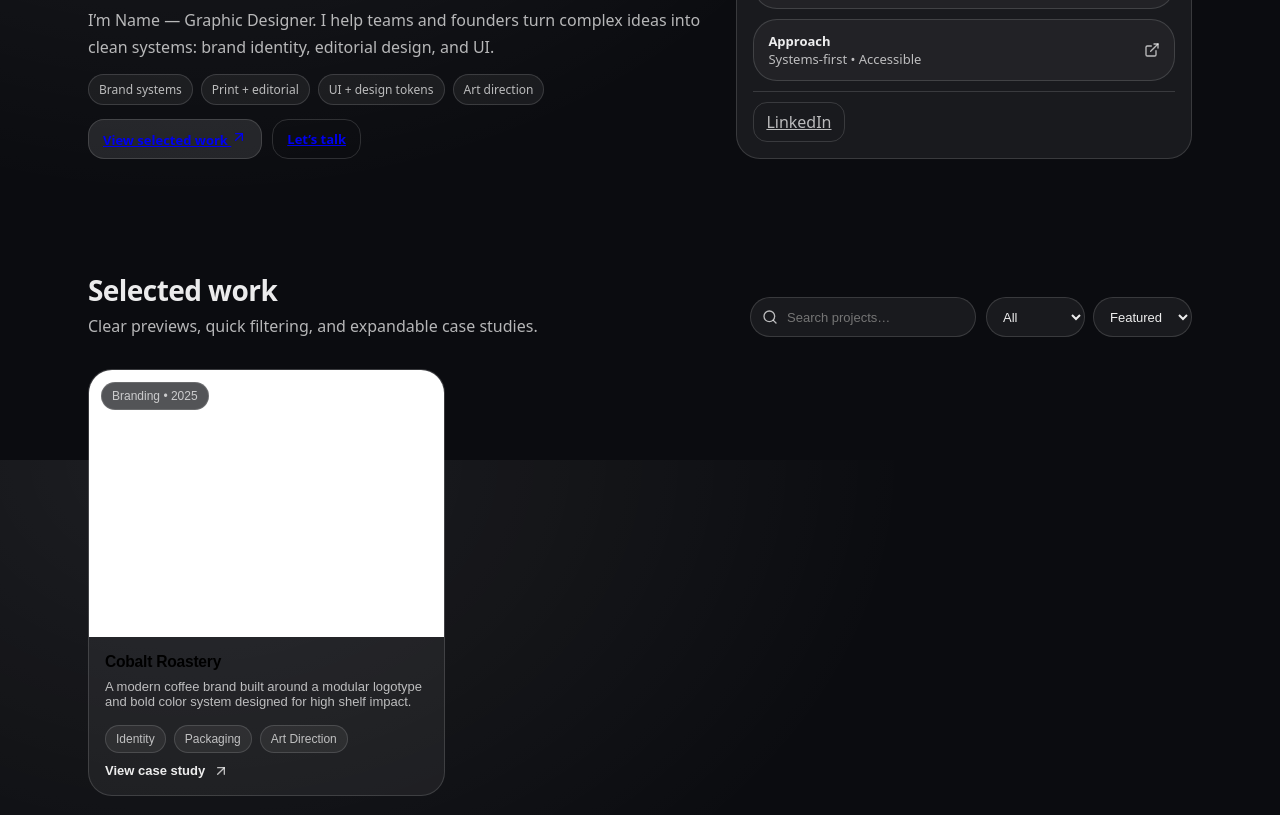
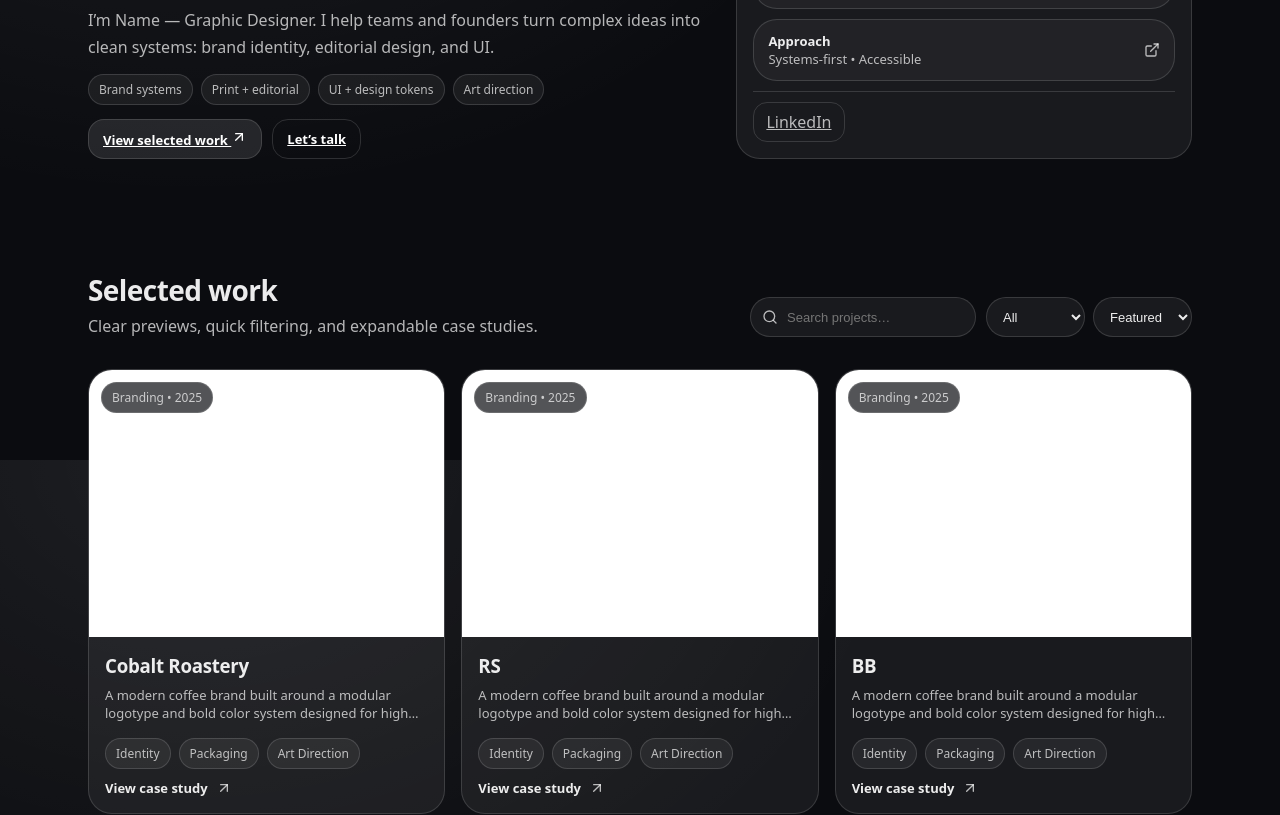
Before and after one commit to rhainem/portfolio-site, a React (Vite) app: page / in a window 1280 px wide. Shown: the part 340-1155 px from the top of the page. Built offline with nearby package versions, Linux system fonts and the light colour scheme.

Commit message:
Fix project card title colour and button text inheritance

```diff
--- a/src/Portfolio.module.css
+++ b/src/Portfolio.module.css
@@ -33,6 +33,7 @@ body {
 
 .page {
   min-height: 100vh;
+  color: var(--text);
 }
 
 .container {
@@ -385,6 +386,8 @@ body {
   background: transparent;
   text-align: left;
   cursor: pointer;
+  color: var(--text);
+  font: inherit;
 }
 .projectButton:focus {
   outline: none;
@@ -479,3 +482,15 @@ body {
   justify-content: flex-end;
   padding-top: 8px;
 }
+
+a {
+  color: white;
+}
+.page h1,
+.page h2,
+.page h3,
+.page h4,
+.page h5,
+.page h6 {
+  color: inherit;
+}
--- a/src/Portfolio.tsx
+++ b/src/Portfolio.tsx
@@ -60,6 +60,104 @@ const PROJECTS: Project[] = [
   {
     id: 'cobalt-roastery',
     title: 'Cobalt Roastery',
+    year: '2025',
+    category: 'Branding',
+    tags: ['Identity', 'Packaging', 'Art Direction'],
+    summary:
+      'A modern coffee brand built around a modular logotype and bold color system designed for high shelf impact.',
+    role: 'Lead Designer',
+    tools: ['Illustrator', 'InDesign', 'Figma'],
+    coverAlt: 'Cobalt Roastery brand identity mockups',
+    links: [
+      { label: 'Live site', href: '#' },
+      { label: 'Case study PDF', href: '#' },
+    ],
+    highlights: [
+      'Created a flexible identity system with 12 modular lockups.',
+      'Reduced label SKUs by 30% through a standardized template.',
+      'Improved in-store recognition with consistent shelf-blocking.',
+    ],
+    process: [
+      {
+        label: 'Challenge',
+        content:
+          'Unify multiple product lines under one brand while keeping room for seasonal releases.',
+      },
+      {
+        label: 'Approach',
+        content:
+          'Designed a modular system: core mark + variable descriptor, supported by a high-contrast palette and typographic hierarchy.',
+      },
+      {
+        label: 'Outcome',
+        content:
+          'A cohesive brand kit that works across packaging, signage, and digital templates for quick rollout.',
+      },
+    ],
+    gallery: [
+      {
+        label: '/images/project/cover.jpg',
+        alt: 'Coffee packaging on a table',
+      },
+      {
+        label: '/images/project/counter.jpg',
+        alt: 'Coffee shop counter scene',
+      },
+    ],
+  },
+
+  {
+    id: 'rs',
+    title: 'RS',
+    year: '2025',
+    category: 'Branding',
+    tags: ['Identity', 'Packaging', 'Art Direction'],
+    summary:
+      'A modern coffee brand built around a modular logotype and bold color system designed for high shelf impact.',
+    role: 'Lead Designer',
+    tools: ['Illustrator', 'InDesign', 'Figma'],
+    coverAlt: 'Cobalt Roastery brand identity mockups',
+    links: [
+      { label: 'Live site', href: '#' },
+      { label: 'Case study PDF', href: '#' },
+    ],
+    highlights: [
+      'Created a flexible identity system with 12 modular lockups.',
+      'Reduced label SKUs by 30% through a standardized template.',
+      'Improved in-store recognition with consistent shelf-blocking.',
+    ],
+    process: [
+      {
+        label: 'Challenge',
+        content:
+          'Unify multiple product lines under one brand while keeping room for seasonal releases.',
+      },
+      {
+        label: 'Approach',
+        content:
+          'Designed a modular system: core mark + variable descriptor, supported by a high-contrast palette and typographic hierarchy.',
+      },
+      {
+        label: 'Outcome',
+        content:
+          'A cohesive brand kit that works across packaging, signage, and digital templates for quick rollout.',
+      },
+    ],
+    gallery: [
+      {
+        label: '/images/project/cover.jpg',
+        alt: 'Coffee packaging on a table',
+      },
+      {
+        label: '/images/project/counter.jpg',
+        alt: 'Coffee shop counter scene',
+      },
+    ],
+  },
+
+  {
+    id: 'bb',
+    title: 'BB',
     year: '2025',
     category: 'Branding',
     tags: ['Identity', 'Packaging', 'Art Direction'],
--- a/src/components/ui/ui.module.css
+++ b/src/components/ui/ui.module.css
@@ -45,6 +45,7 @@
   background: var(--surface);
   border-radius: var(--radius-xl);
   overflow: hidden;
+  color: var(--text);
 }
 .cardHeader {
   padding: 16px 16px 0 16px;
@@ -56,6 +57,7 @@
   margin: 0;
   font-weight: 650;
   letter-spacing: -0.015em;
+  color: inherit;
 }
 
 .badge {
@@ -116,6 +118,7 @@
   font-size: 20px;
   font-weight: 700;
   letter-spacing: -0.02em;
+  color: var(--text);
 }
 .dialogDescription {
   margin: 6px 0 0 0;
```
